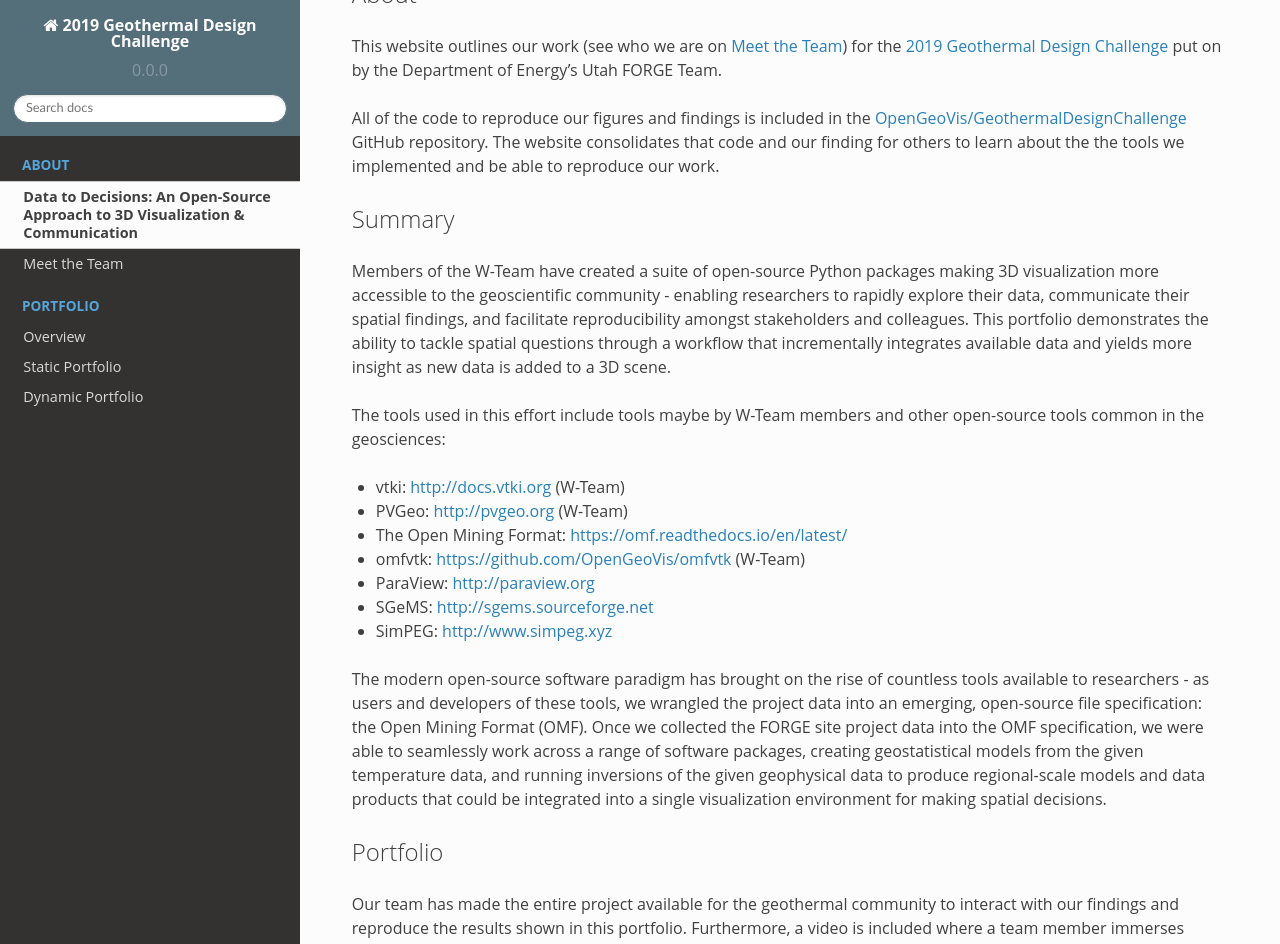
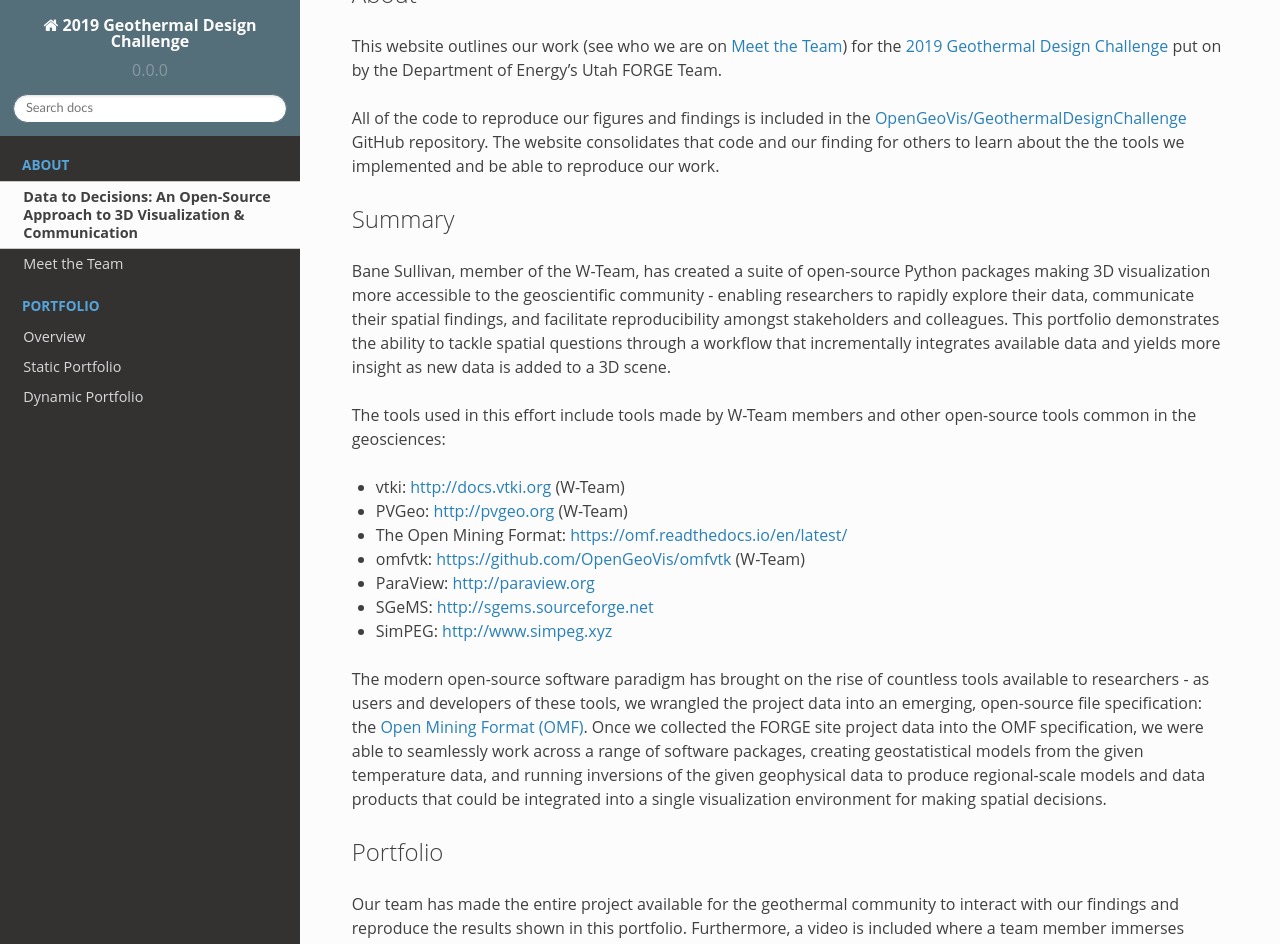
Before and after one commit to OpenGeoVis/GeothermalDesignChallenge, a Sphinx documentation site: the page built from docs/index.rst, in a window 1280 px wide and 1400 px high, scrolled down 279 px. Shown: the top 944 px of the window. Built offline with Sphinx 7.4.7 and the Read the Docs theme 2.0.0, drawn with Linux system fonts in a browser that asks for light colours; pages that are not in the unit, such as notebooks, are missing from menus; the version number is read from the project's files by our own code; some of the changed text lies outside the part shown.

Commit message:
Fix typos

```diff
--- a/docs/index.rst
+++ b/docs/index.rst
@@ -41,15 +41,15 @@
 *******
 
 
-Members of the W-Team have created a suite of open-source Python packages making
-3D visualization more accessible to the geoscientific community - enabling
-researchers to rapidly explore their data, communicate their spatial findings,
-and facilitate reproducibility amongst stakeholders and colleagues.
+Bane Sullivan, member of the W-Team, has created a suite of open-source Python
+packages making 3D visualization more accessible to the geoscientific community
+- enabling researchers to rapidly explore their data, communicate their spatial
+findings, and facilitate reproducibility amongst stakeholders and colleagues.
 This portfolio demonstrates the ability to tackle spatial questions through a
 workflow that incrementally integrates available data and yields more insight as
 new data is added to a 3D scene.
 
-The tools used in this effort include tools maybe by W-Team members and other
+The tools used in this effort include tools made by W-Team members and other
 open-source tools common in the geosciences:
 
 - vtki: http://docs.vtki.org (W-Team)
```
Also changed, not shown: other parts of docs/index.rst (+6 -5 lines), 1 other file.
